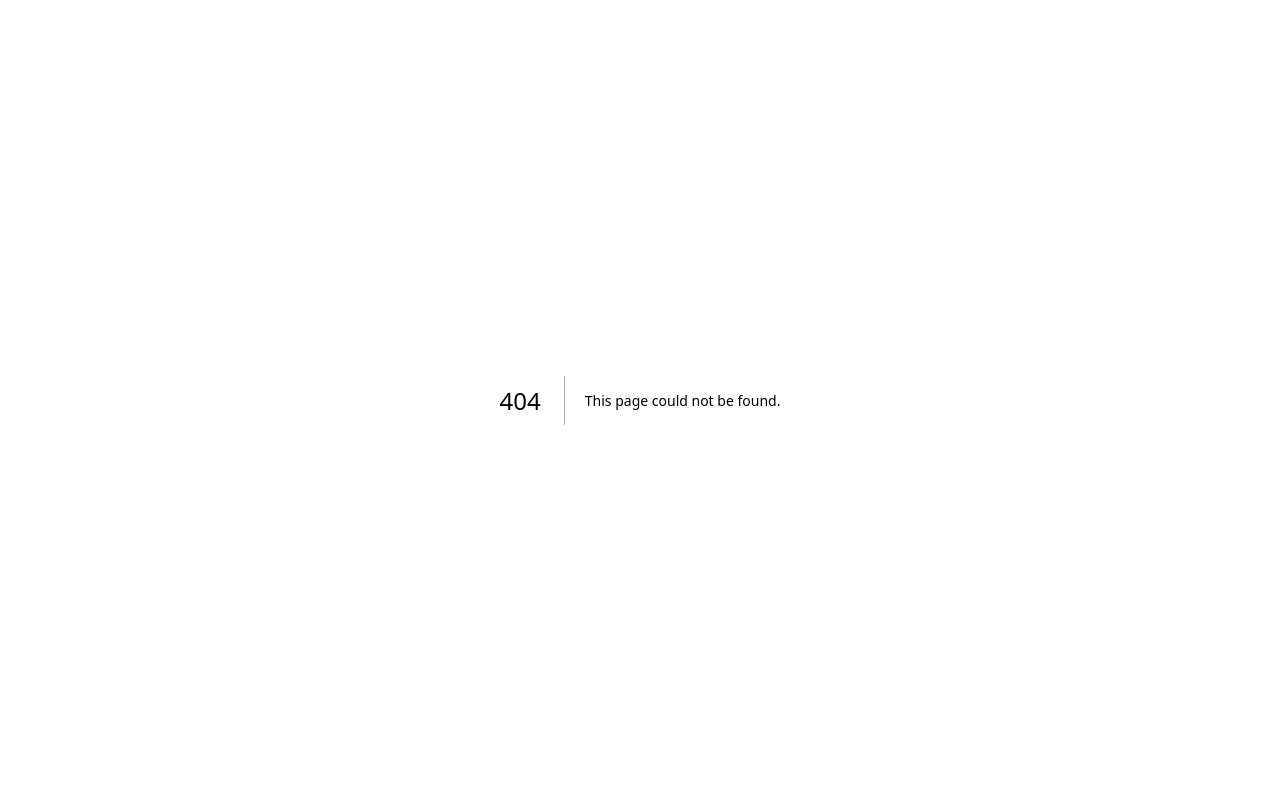
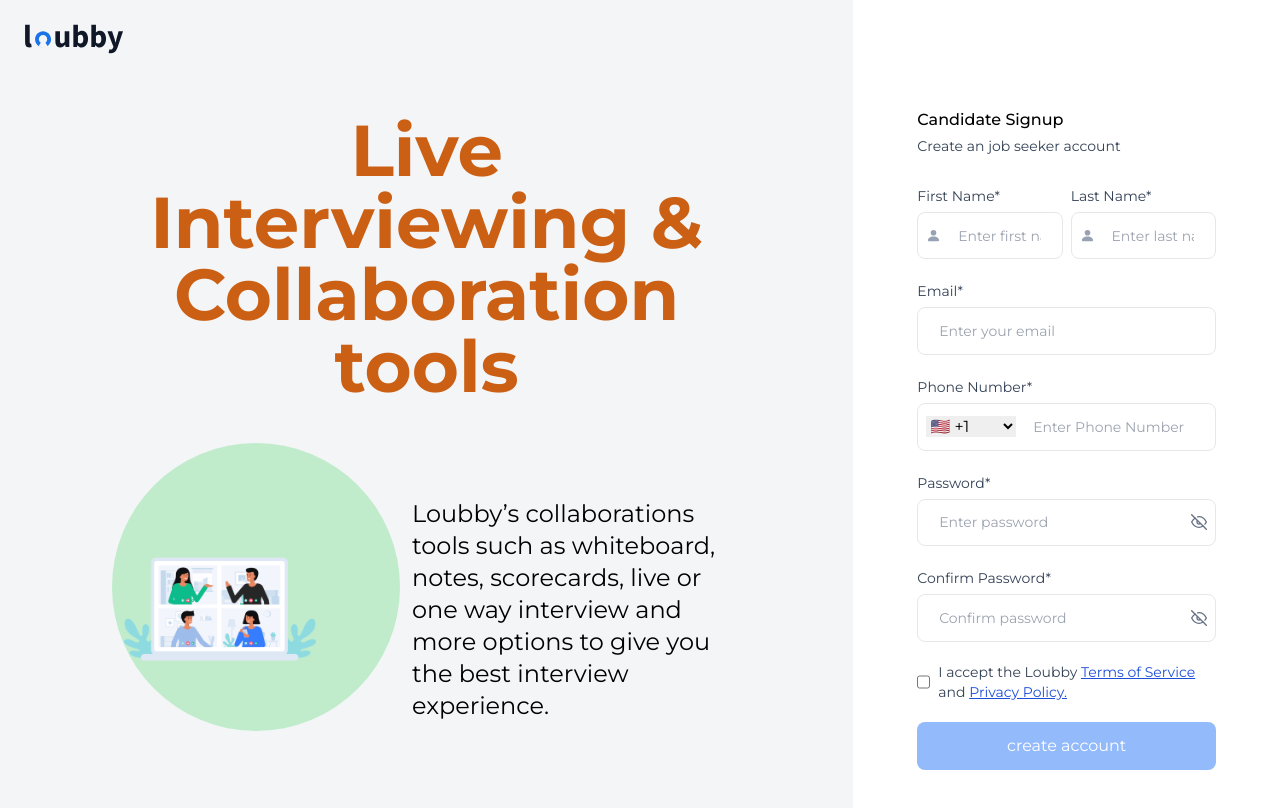
Before and after one commit to professor-12/loubby-app, a Next.js app: page /onboarding/user-signup in a window 1280 px wide. Before the commit this address had no page. Shown: the top 808 px of the page. Built offline with nearby package versions, Linux system fonts and the light colour scheme.

Commit message:
Create user-signup page ui-design

```diff
--- /dev/null
+++ b/src/app/loading.tsx
@@ -0,0 +1,7 @@
+import React from "react";
+
+const loading = () => {
+    return <div className="max-h-svh flex items-center justify-center">loading</div>;
+};
+
+export default loading;
--- a/src/app/onboarding/create-account/page.tsx
+++ b/src/app/onboarding/create-account/page.tsx
@@ -1,10 +1,12 @@
-import { Form, Input } from "@/components/ui/Input/Input";
+"use client";
 import React from "react";
 import Box from "./Box";
 import Note from "./Note";
 import Link from "next/link";
+import { useRouter } from "next/navigation";
 
-const page = () => {
+const Page = () => {
+    const router = useRouter();
     return (
         <div className="container space-y-6  px-4 mx-auto md:w-[60%] xl:w-[80%]">
             <div>
@@ -14,7 +16,12 @@ const page = () => {
                 </p>
             </div>
             <div className="space-y-4">
-                <div className="flex justify-between w-full border text-slate-800 border-gray-200 p-4 py-6 rounded-lg">
+                <div
+                    onClick={(_) =>
+                        router.push("employer-signup?from=create-account")
+                    }
+                    className="flex justify-between  w-full border text-slate-800 border-gray-200 p-4 py-6 cursor-pointer rounded-lg"
+                >
                     <div className="flex space-x-3">
                         <div>
                             <span className="flex items-center p-2 bg-background-gray justify-center  rounded-full">
@@ -33,7 +40,10 @@ const page = () => {
                     </div>
                     <div className="w-6 h-6 flex justify-self-end rounded-full border-2" />
                 </div>
-                <div className="flex justify-between w-full border text-slate-800 border-gray-200 p-4 py-6 rounded-lg">
+                <div
+                    onClick={(_) => router.push("user-signup?source=signup")}
+                    className="flex cursor-pointer justify-between w-full border text-slate-800 border-gray-200 p-4 py-6 rounded-lg"
+                >
                     <div className="flex space-x-3">
                         <div className="">
                             <span className="flex items-center bg-background-gray justify-center p-2 rounded-full">
@@ -64,4 +74,4 @@ const page = () => {
     );
 };
 
-export default page;
+export default Page;
--- a/src/app/onboarding/layout.tsx
+++ b/src/app/onboarding/layout.tsx
@@ -4,7 +4,7 @@ import Link from "next/link";
 import React, { ReactNode } from "react";
 const Layout = ({ children }: { children: ReactNode }) => {
     return (
-        <div className="min-h-screen overflow-y-auto grid lg:grid-cols-12  mx-auto bg-background-gray">
+        <div className="min-h-screen overflow-y-auto lg:grid lg:grid-cols-12  mx-auto bg-background-gray">
             <div className="lg:flex lg:min-h-screen flex-col p-6  bg-slate-gray col-span-8 ">
                 <Link href={"/"}>
                     <Image
@@ -18,7 +18,7 @@ const Layout = ({ children }: { children: ReactNode }) => {
                     <AuthAnimationDisplay />
                 </div>
             </div>
-            <main className="lg:bg-white  justify-center lg:items-center pt-12  md:pt-0 flex flex-1 col-span-4  min-h-screen">
+            <main className="lg:bg-white  justify-center lg:items-center  md:pt-0 flex flex-1 col-span-4  min-h-screen">
                 {children}
             </main>
         </div>
--- /dev/null
+++ b/src/app/onboarding/user-signup/page.tsx
@@ -0,0 +1,156 @@
+"use client";
+import { Form, Input, InputWrapper } from "@/components/ui/Input/Input";
+import React, { useState } from "react";
+import Box from "../login/Box";
+import { list_of_data } from "@/lib/dialcode";
+import ClosedEye from "../login/ClosedEye";
+import Link from "next/link";
+import OpenEye from "../login/OpenEye";
+
+const Page = () => {
+    const [password, setPassword] = useState(!!false);
+    const [c_password, setC_passcode] = useState(!!false);
+
+    const toggle = (key: "password" | "c_password") => {
+        console.log(key);
+    };
+    return (
+        <Form>
+            <div className="space-y-7 md:px-4">
+                <div className="space-y-1">
+                    <h1 className="font-medium">Candidate Signup</h1>
+                    <p className="text-sm text-slate-700">
+                        Create an job seeker account
+                    </p>
+                </div>
+                <div className="space-y-5">
+                    <div className="flex space-x-2">
+                        <InputWrapper
+                            htmlFor="company_name"
+                            label="First Name*"
+                        >
+                            <div
+                                className={`border  px-2 flex space-x-1 items-center rounded-lg overflow-hidden`}
+                            >
+                                <span>
+                                    <Box />
+                                </span>
+                                <Input
+                                    placeholder="Enter first name"
+                                    type="text"
+                                />
+                            </div>
+                        </InputWrapper>
+                        <InputWrapper htmlFor="last_name" label="Last Name*">
+                            <div
+                                className={`border  px-2 flex space-x-1 items-center rounded-lg overflow-hidden`}
+                            >
+                                <span>
+                                    <Box />
+                                </span>
+                                <Input
+                                    placeholder="Enter last name"
+                                    type="text"
+                                />
+                            </div>
+                        </InputWrapper>
+                    </div>
+                    <InputWrapper label="Email*">
+                        <div
+                            className={`border  px-2 flex space-x-1 items-center rounded-lg overflow-hidden`}
+                        >
+                            <Input
+                                placeholder="Enter your email"
+                                type="email"
+                            />
+                        </div>
+                    </InputWrapper>
+                    <InputWrapper label="Phone Number*">
+                        <div
+                            className={`border  px-2 flex space-x-1 items-center rounded-lg overflow-hidden`}
+                        >
+                            <select
+                                name="dial_code"
+                                className="focus:outline-none"
+                                id="phone_no"
+                            >
+                                {list_of_data.map((code) => (
+                                    <option
+                                        className="focus:outline-none"
+                                        key={code.value}
+                                        value={
+                                            code.value +
+                                            "_" +
+                                            code.flag +
+                                            "_" +
+                                            code.dial_code
+                                        }
+                                    >
+                                        {code.flag} {code.dial_code}
+                                    </option>
+                                ))}
+                            </select>
+                            <Input
+                                placeholder="Enter Phone Number"
+                                type="text"
+                            />
+                        </div>
+                    </InputWrapper>
+                    <InputWrapper label="Password*">
+                        <div
+                            className={`border  px-2 flex space-x-1 items-center rounded-lg overflow-hidden`}
+                        >
+                            <Input
+                                placeholder="Enter password"
+                                type={!password ? "password" : "text"}
+                            />
+                            <span onClick={() => setPassword((_) => !_)}>
+                                {password ? <OpenEye /> : <ClosedEye />}
+                            </span>
+                        </div>
+                    </InputWrapper>
+                    <InputWrapper label="Confirm Password*">
+                        <div
+                            className={`border  px-2 flex space-x-1 items-center rounded-lg overflow-hidden`}
+                        >
+                            <Input
+                                placeholder="Confirm password"
+                                type={!c_password ? "password" : "text"}
+                            />
+                            <span onClick={() => setC_passcode((_) => !_)}>
+                                {c_password ? <OpenEye /> : <ClosedEye />}
+                            </span>
+                        </div>
+                    </InputWrapper>
+                    <div className="flex space-x-2">
+                        <input type="checkbox" />
+                        <div className="text-sm text-slate-700">
+                            I accept the Loubby{" "}
+                            <Link
+                                className="text-blue-700 underline"
+                                href={"/"}
+                            >
+                                Terms of Service{" "}
+                            </Link>
+                            and{" "}
+                            <Link
+                                className="text-blue-700 underline"
+                                href={"/"}
+                            >
+                                Privacy Policy.
+                            </Link>
+                        </div>
+                    </div>
+                    <button
+                        disabled={true}
+                        className="p-3 disabled:bg-opacity-55 bg-blue-500 hover:bg-blue-600 duration-700 text-center text-white w-full rounded-lg"
+                    >
+                        create account
+                    </button>
+                </div>
+            </div>
+        </Form>
+    );
+};
+
+export default Page;
```
Also changed, not shown: src/app/onboarding/employer-signup/EmployeeSignup.tsx (added).
